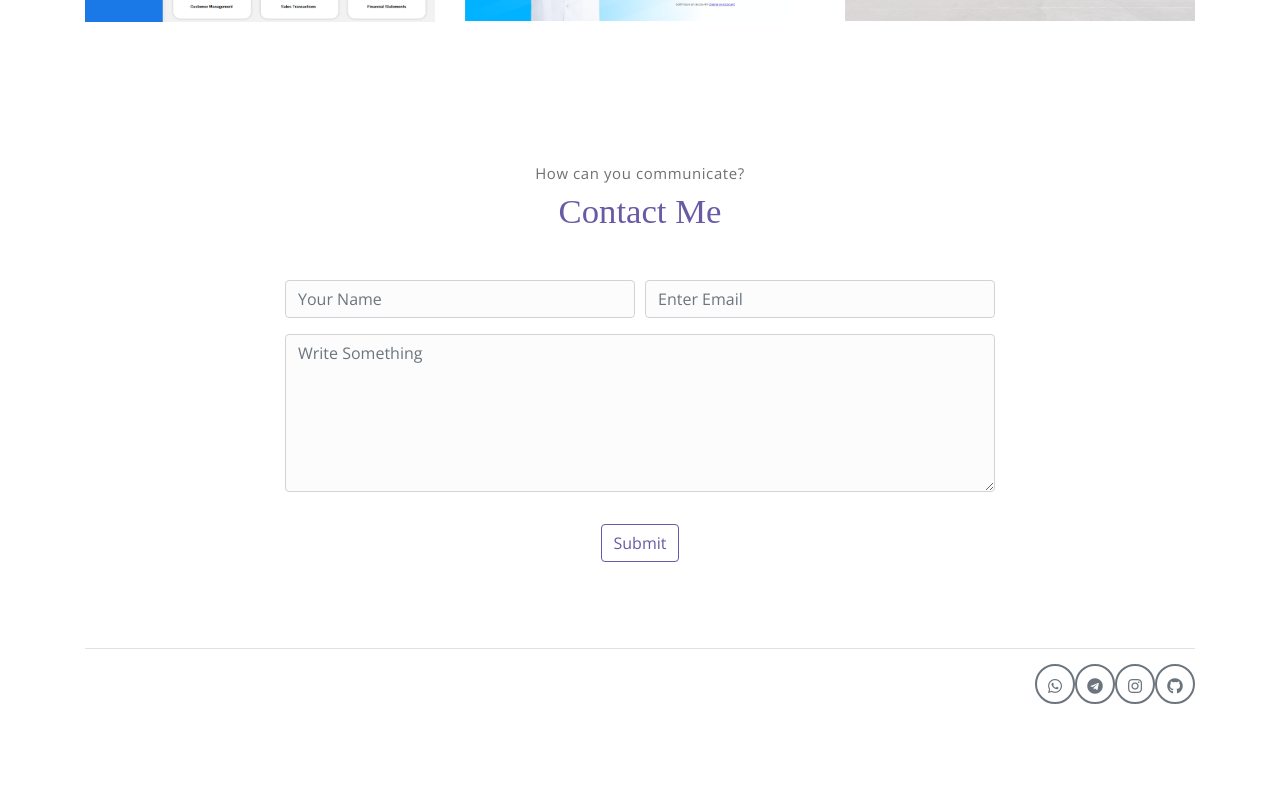
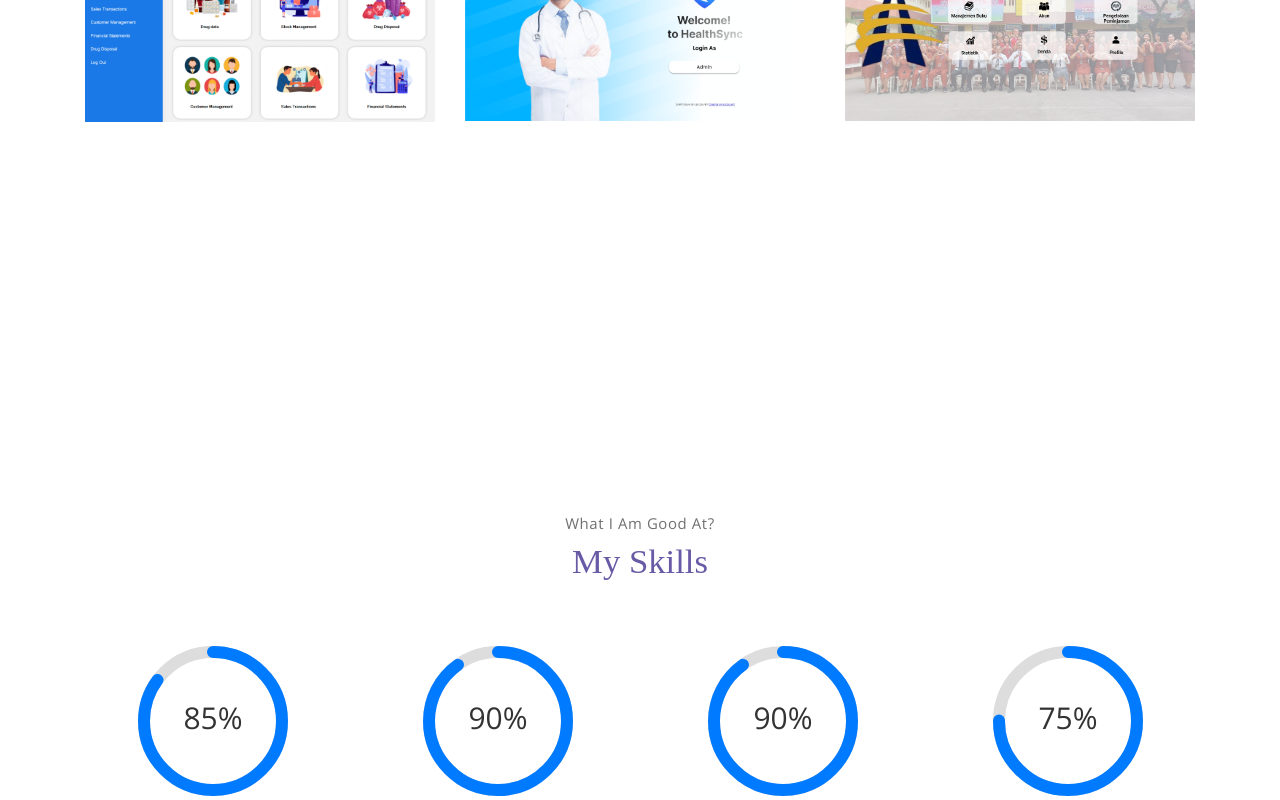
Before and after one commit to Vitz15/My_CV, a React (Create React App) app: page / in a window 1280 px wide. Shown: the part 2000-2800 px from the top of the page. Before the commit the page ends 2718 px from the top, so only its background shows below. Built offline with nearby package versions, Linux system fonts and the light colour scheme; a web font is replaced by a local one.

Commit message:
adding component skills

```diff
--- a/package.json
+++ b/package.json
@@ -21,6 +21,7 @@
     "font-awesome": "^4.7.0",
     "jquery": "^3.7.1",
     "react": "^18.3.1",
+    "react-circular-progressbar": "^2.1.0",
     "react-dom": "^18.3.1",
     "react-scripts": "5.0.1",
     "react-vertical-timeline-component": "^3.6.0",
--- a/src/App.js
+++ b/src/App.js
@@ -4,6 +4,7 @@ import Header from "./components/Header";
 import About from "./components/About";
 import Language from "./components/Language";
 import Portfolio from "./components/Portfolio";
+import Skill from "./components/Skills";
 const App = () => {
   return (
     <div>
@@ -21,50 +22,34 @@ const App = () => {
       {/* portfolio section */}
       <Portfolio />
       {/* end of blog section */}
+      {/* my-skill section */}
+      <Skill />
+      {/* end of blog section */}
       {/* contact section */}
       <section className="section" id="contact">
         <div className="container text-center">
           <p className="section-subtitle">How can you communicate?</p>
-          <h6 className="section-title mb-5">Contact Me</h6>
-          {/* contact form */}
-          <form action className="contact-form col-md-10 col-lg-8 m-auto">
-            <div className="form-row">
-              <div className="form-group col-sm-6">
-                <input
-                  type="text"
-                  size={50}
-                  className="form-control"
-                  placeholder="Your Name"
-                  required
-                />
-              </div>
-              <div className="form-group col-sm-6">
-                <input
-                  type="email"
-                  className="form-control"
-                  placeholder="Enter Email"
-                  requried
-                />
-              </div>
-              <div className="form-group col-sm-12">
-                <textarea
-                  name="comment"
-                  id="comment"
-                  rows={6}
-                  className="form-control"
-                  placeholder="Write Something"
-                  defaultValue={""}
-                />
-              </div>
-              <div className="form-group col-sm-12 mt-3">
-                <input
-                  type="submit"
-                  defaultValue="Send Message"
-                  className="btn btn-outline-primary rounded"
-                />
-              </div>
-            </div>
-          </form>
+          <h6 className="section-title mb-3">Contact Me</h6>
+          <p className="small-container">
+            Thank you for visiting my portfolio! if you're interested in working
+            together, have questions, or just want to say hello, please feel
+            free to reach out. I'm open to new project, collaborations, or
+            discussions about my work.
+            <br />
+            <br />
+            <p>
+              <i
+                className="fas fa-map-marker-alt"
+                style={{ marginRight: "15px" }}
+              />
+              Airmadidi, Minahasa Utara, Sulawesi utara <br />
+              <i className="fas fa-phone" style={{ marginRight: "15px" }} />
+              08998332906 <br />
+              <i className="fas fa-envelope" style={{ marginRight: "15px" }} />
+              vitojonathan1515@gmail.com <br />
+            </p>
+          </p>
+
           {/* end of contact form */}
         </div>
         {/* end of container */}
--- a/src/components/Navbar/index.js
+++ b/src/components/Navbar/index.js
@@ -33,6 +33,9 @@ const Navbar = () => {
           <a href="#portfolio" className="nav-link">
             Portfolio
           </a>
+          <a href="#my-skill" className="nav-link">
+            Skills
+          </a>
           <a href="#contact" className="nav-link">
             Contact
           </a>
--- /dev/null
+++ b/src/components/Skills/index.js
@@ -0,0 +1,101 @@
+import React, { useEffect, useState } from "react";
+import { CircularProgressbar, buildStyles } from "react-circular-progressbar";
+import "react-circular-progressbar/dist/styles.css";
+
+const skills = [
+  { name: "C#", percentage: 85 },
+  { name: "C++", percentage: 90 },
+  { name: "Python", percentage: 90 },
+  { name: "JavaScript", percentage: 75 },
+];
+
+const Skill = () => {
+  const [inView, setInView] = useState(false);
+  const [progress, setProgress] = useState(
+    skills.reduce((acc, skill) => {
+      acc[skill.name] = 0;
+      return acc;
+    }, {})
+  );
+
+  const animateProgress = (skillName, targetPercentage) => {
+    let current = 0;
+    const interval = setInterval(() => {
+      if (current < targetPercentage) {
+        current += 1;
+        setProgress((prevProgress) => ({
+          ...prevProgress,
+          [skillName]: current,
+        }));
+      } else {
+        clearInterval(interval);
+      }
+    }, 20);
+  };
+
+  useEffect(() => {
+    const observer = new IntersectionObserver(
+      (entries) => {
+        const entry = entries[0];
+        if (entry.isIntersecting && !inView) {
+          setInView(true);
+          skills.forEach((skill) => {
+            animateProgress(skill.name, skill.percentage);
+          });
+        } else if (!entry.isIntersecting) {
+          setInView(false);
+          setProgress(
+            skills.reduce((acc, skill) => {
+              acc[skill.name] = 0;
+              return acc;
+            }, {})
+          );
+        }
+      },
+      { threshold: 0.5 }
+    );
+
+    const element = document.getElementById("my-skill");
+    if (element) {
+      observer.observe(element);
+    }
+
+    return () => {
+      if (element) {
+        observer.unobserve(element);
+      }
+    };
+  }, [inView]);
+
+  return (
+    <section className="section" id="my-skill">
+      <div className="container text-center">
+        <p className="section-subtitle">What I Am Good At?</p>
+        <h6 className="section-title mb-6">My Skills</h6>
+        {/* row */}
+        <div className="row">
+          {skills.map((skill, index) => (
+            <div key={index} className="col-md-3 mb-4">
+              <div className={`skill-circle ${inView ? "rotate" : ""}`}>
+                <CircularProgressbar
+                  value={progress[skill.name]}
+                  text={`${progress[skill.name]}%`}
+                  styles={buildStyles({
+                    textColor: "#333",
+                    pathColor: "#007bff",
+                    trailColor: "#ddd",
+                  })}
+                />
+              </div>
+              <h6 className="mt-3">{skill.name}</h6>
+            </div>
+          ))}
+        </div>
+        {/* end of row */}
+      </div>
+      {/* end of container */}
+    </section>
+  );
+};
+
+export default Skill;
```
Also changed, not shown: src/assets/css/style.css, 1 other file (tests, documents, lock files or other folders).
